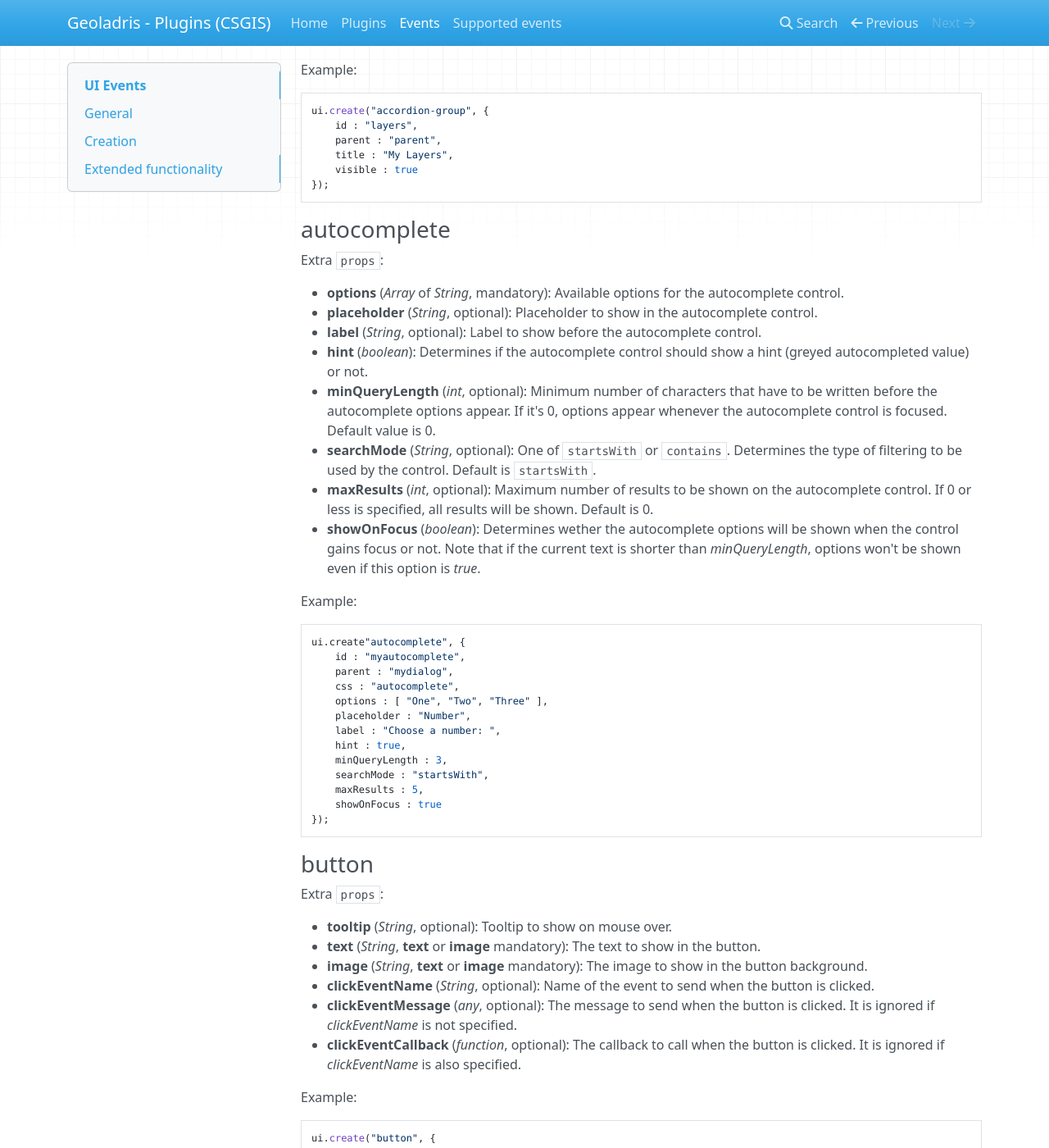
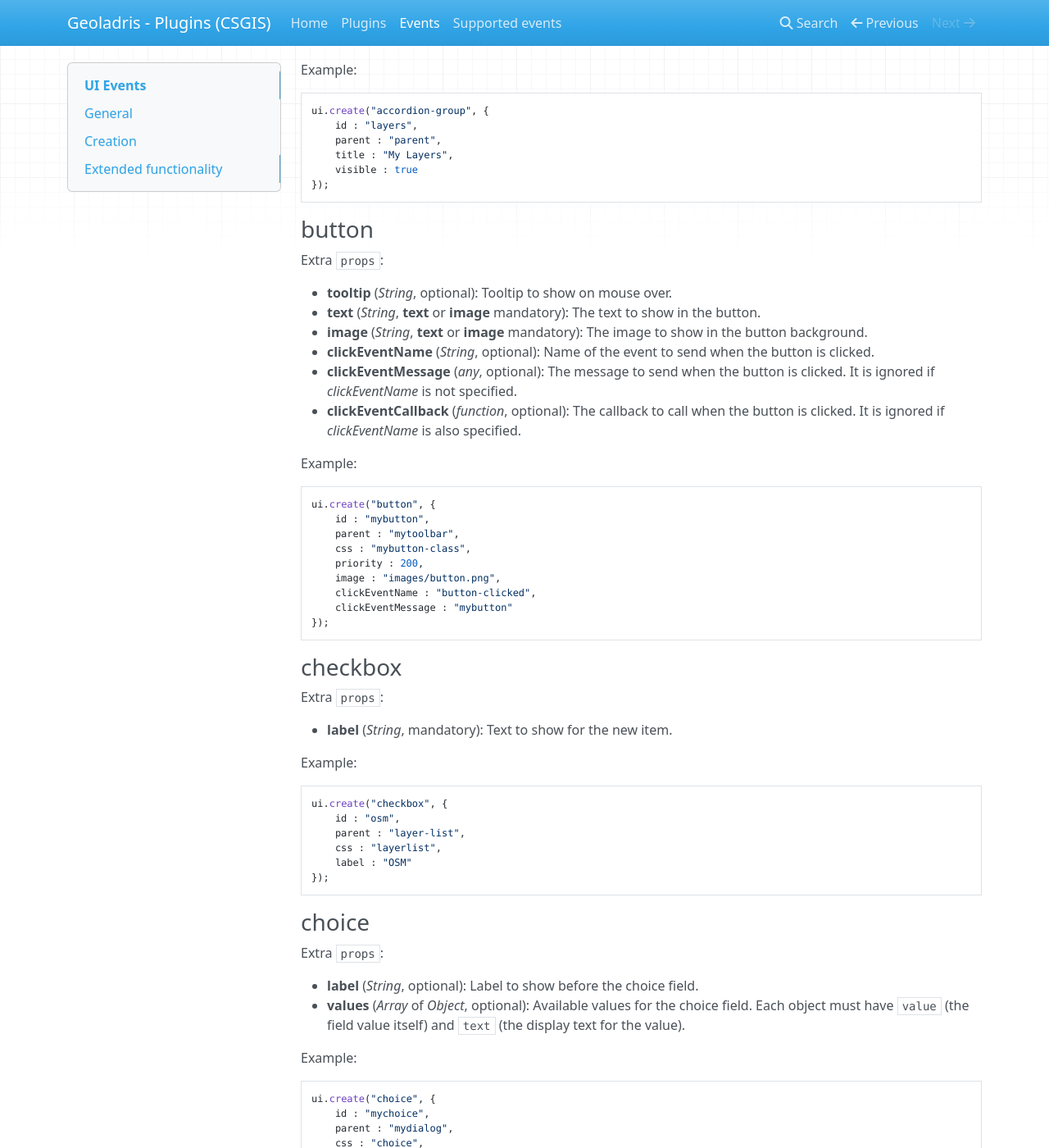
Before and after one commit to csgis/geoladris-ui, an MkDocs documentation site: the page built from docs/events.md, in a window 1280 px wide and 1400 px high, scrolled down 2451 px. Shown: the whole window at 82% size. Built offline with MkDocs 1.6.1, drawn with Linux system fonts in a browser that asks for light colours; nearby versions of some CDN libraries; old or Windows-style settings are respelled for this version of MkDocs; some of the changed text lies outside the part shown.

Commit message:
Correct doc. Fixes #1

````diff
--- a/docs/events.md
+++ b/docs/events.md
@@ -120,36 +120,6 @@
 });
 ```
 
-### <a name="ui-autocomplete"></a>autocomplete
-
-Extra `props`:
-
-* **options** (*Array* of *String*, mandatory): Available options for the autocomplete control.
-* **placeholder** (*String*, optional): Placeholder to show in the autocomplete control.
-* **label** (*String*, optional): Label to show before the autocomplete control.
-* **hint** (*boolean*): Determines if the autocomplete control should show a hint (greyed autocompleted value) or not.
-* **minQueryLength** (*int*, optional): Minimum number of characters that have to be written before the autocomplete options appear. If it's 0, options appear whenever the autocomplete control is focused. Default value is 0.
-* **searchMode** (*String*, optional): One of ``startsWith`` or ``contains``. Determines the type of filtering to be used by the control. Default is ``startsWith``.
-* **maxResults** (*int*, optional): Maximum number of results to be shown on the autocomplete control. If 0 or less is specified, all results will be shown. Default is 0.
-* **showOnFocus** (*boolean*): Determines wether the autocomplete options will be shown when the control gains focus or not. Note that if the current text is shorter than *minQueryLength*, options won't be shown even if this option is *true*.
-
-Example:
-```js
-ui.create"autocomplete", {
-    id : "myautocomplete",
-    parent : "mydialog",
-    css : "autocomplete",
-    options : [ "One", "Two", "Three" ],
-    placeholder : "Number",
-    label : "Choose a number: ",
-    hint : true,
-    minQueryLength : 3,
-    searchMode : "startsWith",
-    maxResults : 5,
-    showOnFocus : true
-});
-```
-
 ### <a name="ui-button"></a>button
 
 Extra `props`:
@@ -190,7 +160,7 @@
 });
 ```
 
-### <a name="ui-choice-field"></a>choice
+### <a name="ui-choice"></a>choice
 
 Extra `props`:
 
@@ -202,9 +172,18 @@
 ui.create("choice", {
     id : "mychoice",
     parent : "mydialog",
-    css : "choice-field",
+    css : "choice",
     label : "Number: ",
-    values : [ "One", "Two", "Three" ]
+    values : [ {
+        value : "value-1",
+        text : "1"
+    }, {
+        value : "value-2",
+        text : "2"
+    }, {
+        value : "value-3",
+        text : "3"
+    } ]
 });
 ```
 
@@ -379,7 +375,7 @@
 });
 ```
 
-### <a name="ui-text-area-field"></a>text-area
+### <a name="ui-text-area"></a>text-area
 
 Extra `props`:
 
@@ -418,42 +414,9 @@
 });
 ```
 
-###<a name="ui-autocomplete-set-values"></a>ui-autocomplete:`<id>`:set-values
-
-`<id>` matches the *div* specified when creating the [autocomplete](#ui-autocomplete).
-
-Message (*Array* of *String*): Values to set for autocompletion.
-
-Example:
-```js
-bus.send("ui-autocomplete:myautocomplete:set-values", [ [ "1", "2", "3" ] ]);
-```
-
-### ui-autocomplete:`<id>`:selected
-
-`<id>` matches the *div* specified when creating the [autocomplete](#ui-autocomplete-create).
-
-Message (*String*): Selected value from the *options* array specified when setting the [values](#ui-autocomplete-set-values).
-
-Example:
-```js
-bus.send("ui-autocomplete:myautocomplete:selected", "One");
-```
-
-### ui-autocomplete:`<id>`:set-label
-
-`<id>` matches the *div* specified when creating the [autocomplete](#ui-autocomplete-create).
-
-Message (*String*): Label text.
-
-Example:
-```js
-bus.send("ui-autocomplete:myautocomplete:set-label", "Autocomplete: ");
-```
-
 ### ui-button:`<id>`:enable
 
-`<id>` matches the *div* specified when creating the [button](#ui-button).
+`<id>` matches the *id* specified when creating the [button](#ui-button).
 
 Message (*boolean*, mandatory): Determines whether the button should be enabled or not.
 
@@ -496,31 +459,20 @@
 ```
 
 
-### ui-choice-field:`<id>`:set-values
+### ui-choice:`<id>`:set-values
 
-`<id>` matches the *div* specified when creating the [choice field](#ui-choice-field).
+`<id>` matches the *id* specified when creating the [choice](#ui-choice).
 
 Message (*Array* of *String*): Values to set.
 
 Example:
 ```js
-bus.send("ui-choice-field:mychoice:set-values", [ [ "1", "2", "3" ] ]);
-```
-
-### ui-choice-field:`<id>`:set-label
-
-`<id>` matches the *div* specified when creating the [choice field](#ui-choice-field).
-
-Message (*String*): Label text.
-
-Example:
-```js
-bus.send("ui-choice-field:mychoice:set-label", "Choice: ");
+bus.send("ui-choice:mychoice:set-values", [ [ "1", "2", "3" ] ]);
 ```
 
 ### <a name="ui-dropdown-button-add-item"></a>ui-dropdown-button:`<id>`:add-item
 
-`<id>` matches the *div* specified when creating the [dropdown button](#ui-dropdown-button).
+`<id>` matches the *id* specified when creating the [dropdown button](#ui-dropdown-button).
 
 Message (*Object*):
 
@@ -582,15 +534,26 @@
 });
 ```
 
-### ui-slider:`<id>`:set-label
+### ui-input:`<id>`:set-label
 
-`<id>` matches the *id* specified when creating the [slider](#ui-slider).
+`<id>` matches the *id* specified when creating the input (can be [checkbox](#ui-checkbox), [choice](#ui-choice), [input](#ui-input), [radio](#ui-radio),  [slider](#ui-slider) or [text-area](#ui-text-area)).
 
 Message (*String*): Label text.
 
 Example:
 ```js
-bus.send("ui-slider:myslider:set-label", "Slider: "]);
+bus.send("ui-input:mychoice:set-label", "Choice: ");
+```
+
+###<a name="ui-input-set-values"></a>ui-input:`<id>`:set-values
+
+`<id>` matches the *id* specified when creating the [input](#ui-input).
+
+Message (*Array* of *String*): Values to set for autocompletion.
+
+Example:
+```js
+bus.send("ui-input:myautocomplete:set-values", [ [ "1", "2", "3" ] ]);
 ```
 
 ### ui-slider:`<id>`:set-value
@@ -613,17 +576,6 @@
 Example:
 ```js
 bus.send("ui-slider:myslider:set-values", [ [ 1, 4, 6 ] ]);
-```
-
-### ui-input-field:`<id>`:set-label
-
-`<id>` matches the *id* specified when creating the [input field](#ui-input-field).
-
-Message (*String*): Label text.
-
-Example:
-```js
-bus.send("ui-input-field:myinput:set-label", "Input: ");
 ```
 
 ### ui-sliding-div:expand
@@ -667,7 +619,7 @@
 
 ### ui-table:`<id>`:adjust
 
-Used to adjust the column width, usually when the table is shown. `<id>` matches the *div* specified when creating the [table](#ui-table).
+Used to adjust the column width, usually when the table is shown. `<id>` matches the *id* specified when creating the [table](#ui-table).
 
 Message (*Empty*).
 
@@ -794,15 +746,3 @@
 ```js
 bus.send("ui-table:mytable:column-visibility-changed", [[ 1, 2, 4, 7 ]]);
 ```
-
-
-### ui-text-area-field:`<id>`:set-label
-
-`<id>` matches the *div* specified when creating the [text area field](#ui-text-area-field).
-
-Message (*String*): Label text.
-
-Example:
-```js
-bus.send("ui-text-area-field:mytext:set-label", "Text: ");
-```
````
Also changed, not shown: other parts of docs/events.md (+34 -17 lines).
